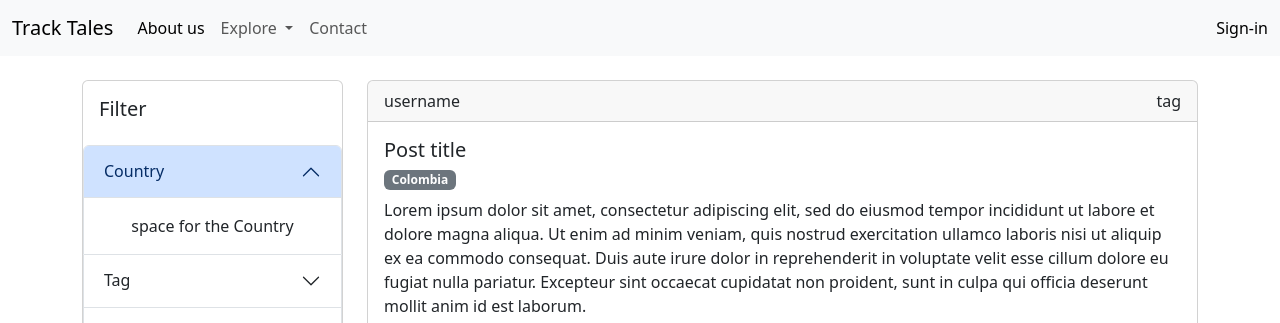
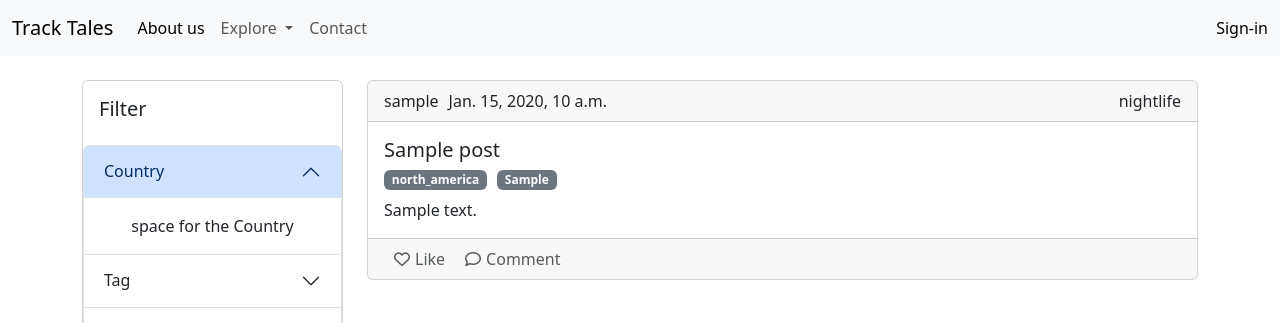
Before and after one commit to juanovt10/tracktales-blog, a Django app: page /board in a window 1280 px wide. Shown: the top 323 px of the page. Run offline with Django 4.2, Linux system fonts and the light colour scheme; tables that the repository leaves empty hold one stand-in row (values such as "Sample post"); some libraries are stand-ins or nearby versions.

Commit message:
Set up post board views with backend posts

```diff
--- a/postBoard/admin.py
+++ b/postBoard/admin.py
@@ -1,5 +1,5 @@
 from django.contrib import admin
-from .models import Post, Tag, Comment, UserProfile
+from .models import Post, Comment, UserProfile
 
 @admin.register(Post)
 class PostAdmin(admin.ModelAdmin):
@@ -7,7 +7,7 @@ class PostAdmin(admin.ModelAdmin):
     list_display = ('title', 'author', 'slug', 'approved', 'created_on')
     search_fields = ['title', 'content']
     prepopulated_fields = {'slug': ('title',)}
-    list_filter = ('approved', 'created_on', 'type_tags')
+    list_filter = ('approved', 'created_on', 'tags')
     actions = ['approved_post']
 
 
--- a/postBoard/models.py
+++ b/postBoard/models.py
@@ -15,18 +15,28 @@ WORLD_AREAS = [
     ("middle_east", "Middle East"),
 ]
 
-class Tag(models.Model):
-    name = models.CharField(max_length=255, unique=True)
-
-    def __str__(self):
-        return self.name
+TAGS = [
+    ("nightlife", "Nightlife"),
+    ("sightseeing", "Sightseeing"),
+    ("gastronomy", "Gastronomy"),
+    ("culture", "Culture"),
+    ("shopping", "Shopping"),
+    ("relaxation", "Relaxation"),
+    ("history", "History"),
+    ("adventure", "Adventure"),
+    ("accomodation", "Acoomodation"),
+    ("nature", "Nature"),
+    ("festivals", "Festivals"),
+    ("beach", "Beach"),
+]
 
 
 class Post(models.Model):
     title = models.CharField(max_length=200, unique=True)
     slug = models.SlugField(max_length=200, unique=True)
-    type_tags = models.ManyToManyField(Tag)
+    tags = models.CharField(max_length=50, choices=TAGS, default='sightseeing')
     world_area = models.CharField(max_length=50, choices=WORLD_AREAS, default='europe')
+    country = models.CharField(max_length=50, default='Enter Country')
     author = models.ForeignKey(User, on_delete=models.CASCADE, related_name="board_posts")
     content = models.TextField()
     created_on = models.DateTimeField(auto_now_add=True)
@@ -71,8 +81,8 @@ class UserProfile(models.Model):
     created_on = models.DateTimeField(default=timezone.now)
     approved = models.BooleanField(default=False)
 
-    def get_tags_count(self):
-        return Tag.objects.filter(post__in=self.post_set.all()).distinct().count()
+    # def get_tags_count(self):
+    #     return Tag.objects.filter(post__in=self.post_set.all()).distinct().count()
 
     def __str__(self):
         return self.username
--- a/postBoard/views.py
+++ b/postBoard/views.py
@@ -9,3 +9,4 @@ class PostBoard(generic.ListView):
     model = Post
     queryset = Post.objects.filter(approved=True).order_by('-created_on')
     template_name = 'board.html'
+    context_object_name = 'posts'
--- a/static/css/style.css
+++ b/static/css/style.css
@@ -50,21 +50,6 @@ body {
     margin-top: 60px;
 }
 
-/* .fixed-column {
-    position: fixed;
-    overflow-y: auto;
-}
-
-.filter-column {
-    margin-top: 15px;
-}
-
-.scrollable-column {
-    margin-left: 25%;
-    padding: 15px;
-    overflow-y: auto;
-} */
-
 .board_filter_container {
     width: 100%;
     margin: 0;
@@ -72,8 +57,11 @@ body {
 }
 
 .filter-card {
+    width: 100%;
+    position: sticky;
+    overflow-y: auto;
+    top: 80px;
     margin-top: 20px;
-    width: 100%
 }
 
 .post-card {
@@ -84,6 +72,14 @@ body {
     display: flex;
     justify-content: space-between;
     text-align: left;
+}
+
+.username-info {
+    display: flex;
+}
+
+.username-info div {
+    margin-right: 10px;
 }
 
 .badge {
@@ -120,5 +116,4 @@ body {
 .btn a {
     text-decoration: none;
     color: #000;
-
 }
--- a/templates/board.html
+++ b/templates/board.html
@@ -4,7 +4,7 @@
 
 <div class="container text-center community-container">
     <div class="row">
-        <div class="col-3 fixed-column filter-column">
+        <div class="col-3">
             <div class="card filter-card">
                 <div class="card-body">
                     <h5 class="card-title">Filter</h5>
@@ -64,12 +64,18 @@
             </div>
         </div>
 
+        <!-- this is the post card template -->
 
-        <div class="col-9 scrollable-column">
+        <!-- <div class="col-9">
             <div class="card text-center post-card">
                 <div class="card-header">
+                    <div class="username-info">
                         <div>
                             username
+                        </div>
+                        <div>
+                            12h
+                        </div>
                     </div>
                     <div class="post-tag">
                         tag
@@ -94,31 +100,40 @@
                         <i class="fa-regular fa-comment"></i>Comment
                     </div>
                 </div>
-            </div>
+            </div> -->
+
+
+            <!-- this is the massive test -->
+
+
+            <div class="col-9">
+                {% for post in posts %}
+
                 <div class="card text-center post-card">
                     <div class="card-header">
+                        <div class="username-info">
                             <div>
-                        username
+                                {{ post.author }}
+                            </div>
+                            <div>
+                                {{ post.created_on }}
+                            </div>
                         </div>
                         <div class="post-tag">
-                        tag
+                            {{ post.tags }}
                         </div>
                     </div>
                     <div class="card-body">
-                    <h5 class="card-title">Post title</h5>
+                        <h5 class="card-title">{{ post.title }}</h5>
                         <div class="country">
-                        <span class="badge bg-secondary">South America</span>
-                        <span class="badge bg-secondary">Colombia</span>
+                            <span class="badge bg-secondary">{{ post.world_area }}</span>
+                            <span class="badge bg-secondary">{{ post.country }}</span>
                         </div>
-                    <p class="card-text">Lorem ipsum dolor sit amet, consectetur adipiscing elit, sed do eiusmod tempor incididunt
-                        ut labore et dolore magna
-                        aliqua. Ut enim ad minim veniam, quis nostrud exercitation ullamco laboris nisi ut aliquip ex ea commodo
-                        consequat. Duis
-                        aute irure dolor in reprehenderit in voluptate velit esse cillum dolore eu fugiat nulla pariatur. Excepteur
-                        sint
-                        occaecat cupidatat non proident, sunt in culpa qui officia deserunt mollit anim id est laborum.</p>
+                        <p class="card-text">
+                            {{ post.content }}
+                        </p>
                     </div>
-                <img src="..." class="card-img-bottom" alt="...">
+                    <!-- <img src="..." class="card-img-bottom" alt="..."> -->
                     <div class="card-footer text-body-secondary">
                         <div class="post-button">
                             <i class="fa-regular fa-heart"></i>Like
@@ -128,6 +143,10 @@
                         </div>
                     </div>
                 </div>
+
+                {% endfor %}
+            </div>
+
         </div>
     </div>
 
```
Also changed, not shown: postBoard/migrations/0004_post_country.py (added), postBoard/migrations/0005_remove_post_type_tags_post_tags_delete_tag.py (added). Lines whose indentation alone changed are shown as unchanged.
